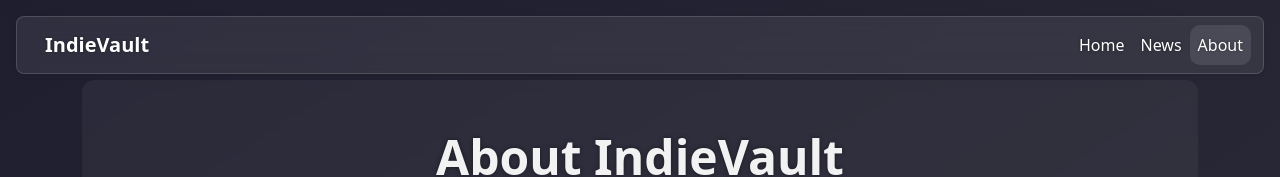
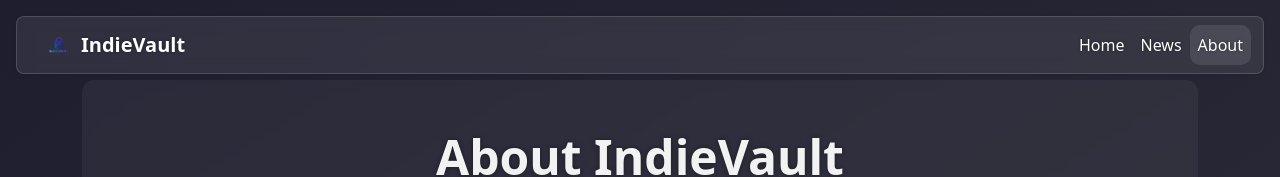
Before and after one commit to rupayan-banerjee/IndieVault, a Vue app in the folder IndieVault/: page /about in a window 1280 px wide. Shown: the top 177 px of the page. Built offline with nearby package versions, Linux system fonts and the light colour scheme.

Commit message:
stage 1 finally done

```diff
--- a/IndieVault/index.html
+++ b/IndieVault/index.html
@@ -3,9 +3,9 @@
 
 <head>
   <meta charset="UTF-8" />
-  <link rel="icon" type="image/svg+xml" href="/vite.svg" />
+  <link rel="icon" type="image/png" href="src/assets/logo.png" />
   <meta name="viewport" content="width=device-width, initial-scale=1.0" />
-  <title>Vite + Vue</title>
+  <title>IndieVault</title>
 </head>
 
 <body>
--- a/IndieVault/src/App.vue
+++ b/IndieVault/src/App.vue
@@ -1,17 +1,24 @@
 <template>
   <div class="app-wrapper">
-    <!-- Modern Glassy Navbar -->
+    <!-- Top Navbar -->
     <nav class="navbar navbar-expand-lg shadow-sm glassy-nav fixed-top rounded-3 mx-3 mt-3">
       <div class="container-fluid">
-        <router-link class="navbar-brand fw-bold" to="/">IndieVault</router-link>
+        <!-- Brand Logo and Name, links to Home -->
+        <router-link class="navbar-brand d-flex align-items-center gap-2" to="/">
+          <img src="./assets/logo.png" alt="IndieVault Logo" height="28" />
+          <span class="fw-bold">IndieVault</span>
+        </router-link>
 
+        <!-- Hamburger menu toggle for mobile -->
         <button class="navbar-toggler" type="button" data-bs-toggle="collapse" data-bs-target="#navbarNav"
           aria-controls="navbarNav" aria-expanded="false" aria-label="Toggle navigation">
           <span class="navbar-toggler-icon"></span>
         </button>
 
+        <!-- Collapsible nav items -->
         <div class="collapse navbar-collapse" id="navbarNav">
           <ul class="navbar-nav ms-auto">
+            <!-- Navigation links -->
             <li class="nav-item">
               <router-link class="nav-link" to="/">Home</router-link>
             </li>
@@ -26,7 +33,7 @@
       </div>
     </nav>
 
-    <!-- Page content -->
+    <!-- Main view content rendered based on current route -->
     <div class="container">
       <router-view />
     </div>
@@ -40,7 +47,7 @@
 </script>
 
 <style>
-/* ===== Page background ===== */
+/* ===== Global Page Background ===== */
 body {
   margin: 0;
   padding: 0;
@@ -49,38 +56,44 @@
 .app-wrapper {
   min-height: 100vh;
   background: linear-gradient(to bottom right, #1e1e2f, #2c2c38);
+  /* dark theme gradient */
   padding-top: 80px;
+  /* space for fixed navbar */
 }
 
-/* ===== Glassy Navbar ===== */
+/* Glassy Navbar Style */
 .glassy-nav {
   background: rgba(255, 255, 255, 0.08);
-  backdrop-filter: blur(10px);
+  /* semi-transparent white */
+  backdrop-filter: blur(8px);
   -webkit-backdrop-filter: blur(14px);
   border: 1px solid rgba(255, 255, 255, 0.15);
+  /* subtle border */
 }
 
-/* ===== Navbar Link Styling ===== */
+/* Navigation Link Styling */
 .navbar-brand,
 .nav-link {
   color: white !important;
   font-weight: 500;
   text-shadow: 0 0 3px rgba(0, 0, 0, 0.4);
+  /* subtle glow for contrast */
   border-radius: 10px;
-  /* pill shape */
+  /* slightly rounded edges */
   padding: 6px 16px;
   transition: all 0.3s ease;
 }
 
-/* Hover or active state */
+/* Highlight active or hovered links */
 .nav-link:hover,
 .router-link-exact-active.nav-link {
   background-color: rgba(255, 255, 255, 0.1);
+  /* soft highlight */
   color: white !important;
   text-decoration: none !important;
 }
 
-/* Remove outline around hamburger button */
+/* Hamburger Menu Button Style */
 .navbar-toggler {
   border: none;
   outline: none !important;
@@ -88,16 +101,16 @@
   padding: 0.25rem 0.5rem;
 }
 
-/* Hamburger icon visibility on dark background */
+/* Ensure hamburger icon is visible on dark backgrounds */
 .navbar-toggler-icon {
   filter: brightness(0) invert(1);
 }
 
-/* Align dropdown items with brand on mobile */
+/* Mobile-Specific Styling */
 @media (max-width: 991.98px) {
   .navbar-collapse {
     padding-left: 1.5rem;
-    /* Match brand’s natural position */
+    /* aligns with brand text */
   }
 
   .navbar-nav .nav-link {
@@ -112,6 +125,7 @@
   .navbar-nav .nav-link:hover,
   .navbar-nav .router-link-exact-active.nav-link {
     background-color: rgba(255, 255, 255, 0.12);
+    /* highlight nav items on mobile */
     color: white !important;
   }
 }
--- a/IndieVault/src/assets/news.json
+++ b/IndieVault/src/assets/news.json
@@ -64,5 +64,11 @@
     "title": "Asset Marketplace Beta Launches",
     "content": "Upload, browse, and purchase community-made assets in the new IndieVault Marketplace.",
     "category": "Update"
+  },
+  {
+    "date": "2025-05-12",
+    "title": "Indie Devs Unite: Networking Event",
+    "content": "Join us for a virtual networking event to connect with other indie developers.",
+    "category": "Event"
   }
 ]
--- a/IndieVault/src/views/News.vue
+++ b/IndieVault/src/views/News.vue
@@ -1,14 +1,15 @@
-<!-- src/views/News.vue -->
 <template>
     <div class="news">
+        <!-- Page heading -->
         <h2 class="text-center mb-4">Latest News</h2>
 
-        <!-- Search input -->
+        <!-- Search box to filter news by keyword -->
         <input v-model="searchQuery" type="text" class="form-control mb-4"
             placeholder="Search news by title, content, date, or category" />
 
-        <!-- News list -->
+        <!-- News cards list -->
         <div class="row">
+            <!-- Each card represents a news item -->
             <div class="col-md-6 mb-4" v-for="item in paginatedNews" :key="item.title">
                 <div class="card shadow-sm h-100">
                     <div class="card-body">
@@ -20,30 +21,37 @@
             </div>
         </div>
 
-        <!-- Pagination controls -->
+        <!-- Pagination buttons -->
         <div class="d-flex justify-content-center mt-4">
-            <button class="btn btn-outline-primary me-2" :disabled="currentPage === 1"
-                @click="currentPage--">Previous</button>
-            <button class="btn btn-outline-primary" :disabled="currentPage === totalPages"
-                @click="currentPage++">Next</button>
+            <!-- Go to previous page if not on first -->
+            <button class="btn btn-outline-primary me-2" :disabled="currentPage === 1" @click="currentPage--">
+                Previous
+            </button>
+
+            <!-- Go to next page if not on last -->
+            <button class="btn btn-outline-primary" :disabled="currentPage === totalPages" @click="currentPage++">
+                Next
+            </button>
         </div>
     </div>
 </template>
 
 <script>
+// Import local JSON data for news
 import newsData from '../assets/news.json'
 
 export default {
     name: 'News',
     data() {
         return {
-            newsList: newsData,
-            searchQuery: '',
-            currentPage: 1,
-            itemsPerPage: 4
+            newsList: newsData,      // Raw news array from JSON
+            searchQuery: '',         // Search input bound here
+            currentPage: 1,          // Current page number
+            itemsPerPage: 4          // How many items to show per page
         }
     },
     computed: {
+        // Filters news based on search input across all fields
         filteredNews() {
             const query = this.searchQuery.toLowerCase()
             return this.newsList.filter(item =>
@@ -53,10 +61,12 @@
                 item.date.toLowerCase().includes(query)
             )
         },
+        // Returns only a subset of news items for the current page
         paginatedNews() {
             const start = (this.currentPage - 1) * this.itemsPerPage
             return this.filteredNews.slice(start, start + this.itemsPerPage)
         },
+        // Calculates how many pages are needed based on filtered results
         totalPages() {
             return Math.ceil(this.filteredNews.length / this.itemsPerPage)
         }
@@ -67,9 +77,10 @@
 <style scoped>
 .news {
     color: #f2f2f2;
+    /* Base text color on dark background */
 }
 
-/* Glassy news card style */
+/* News card with glassy styling */
 .card {
     background: rgba(255, 255, 255, 0.05);
     border: 1px solid rgba(255, 255, 255, 0.1);
@@ -85,16 +96,18 @@
     box-shadow: 0 0 12px rgba(0, 0, 0, 0.3);
 }
 
-/* Card title and subtitle */
+/* Title styling */
 .card-title {
     color: #ffffff;
 }
 
+/* Subtitle (date + category) */
 .card-subtitle {
     color: #e2dd35 !important;
+    /* Bright yellow for contrast */
 }
 
-/* Glassy buttons */
+/* Glassy buttons used in pagination */
 button.btn {
     color: #f0f0f0;
     border: 1px solid rgba(255, 255, 255, 0.2);
@@ -106,17 +119,19 @@
     transition: all 0.3s ease;
 }
 
+/* Hover effect for pagination buttons */
 button.btn:hover:not(:disabled) {
     background-color: rgba(255, 255, 255, 0.12);
     color: white;
 }
 
+/* Disabled state */
 button.btn:disabled {
     opacity: 0.5;
     cursor: not-allowed;
 }
 
-/* Search input */
+/* Custom styling for search bar */
 input.form-control {
     background-color: rgba(255, 255, 255, 0.05);
     border: 1px solid rgba(255, 255, 255, 0.2);
```
Also changed, not shown: IndieVault/src/views/About.vue (+22 -12 lines), IndieVault/src/views/Home.vue (+12 -7 lines), IndieVault/src/assets/logo.png (added).
